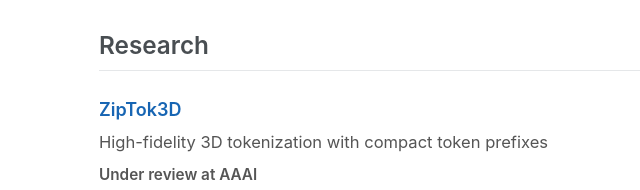
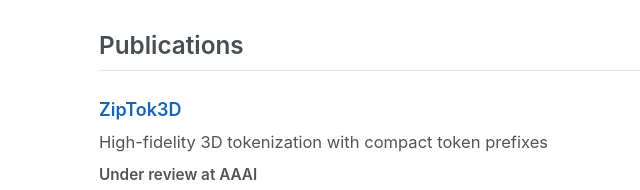
Before and after one commit to forthloth/forthloth.github.io, a plain HTML site: page index.html in a window 1280 px wide. Shown: the part 214-404 px from the top of the page, 156-796 px from the left. Drawn offline with Linux system fonts and the light colour scheme.

Commit message:
Match publication section heading to reference

```diff
--- a/index.html
+++ b/index.html
@@ -34,7 +34,7 @@
           <p id="about-me">I began my undergraduate studies at Wuhan University in 2023 and will join Zhejiang University in 2027. I am currently a member of <a href="https://ziplab.co/" target="_blank" rel="noreferrer">ZIP Lab</a>, working with Prof. <a href="https://bohanzhuang.github.io/" target="_blank" rel="noreferrer">Bohan Zhuang</a> since 2026. Previously, I conducted research under Prof. Gongping Huang at the School of Electronic Information, Wuhan University, and Prof. Kai Xu at the National University of Defense Technology.</p>
           <p>My research focuses on AI agents and efficiency.</p>
 
-          <h2 id="research">Research</h2>
+          <h2 id="publications">Publications</h2>
           <article class="publication-entry publication-entry--text-only">
             <div class="publication-entry__body">
               <div class="publication-entry__title"><a href="https://arxiv.org/abs/2609.01740" target="_blank" rel="noreferrer">ZipTok3D</a></div>
```
